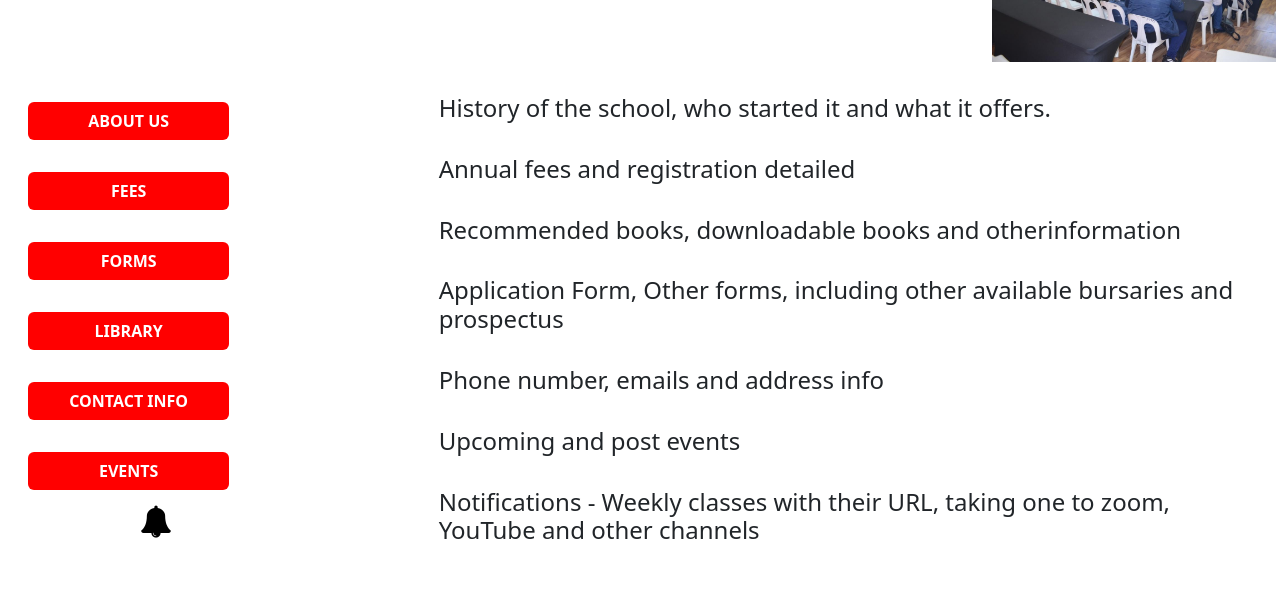
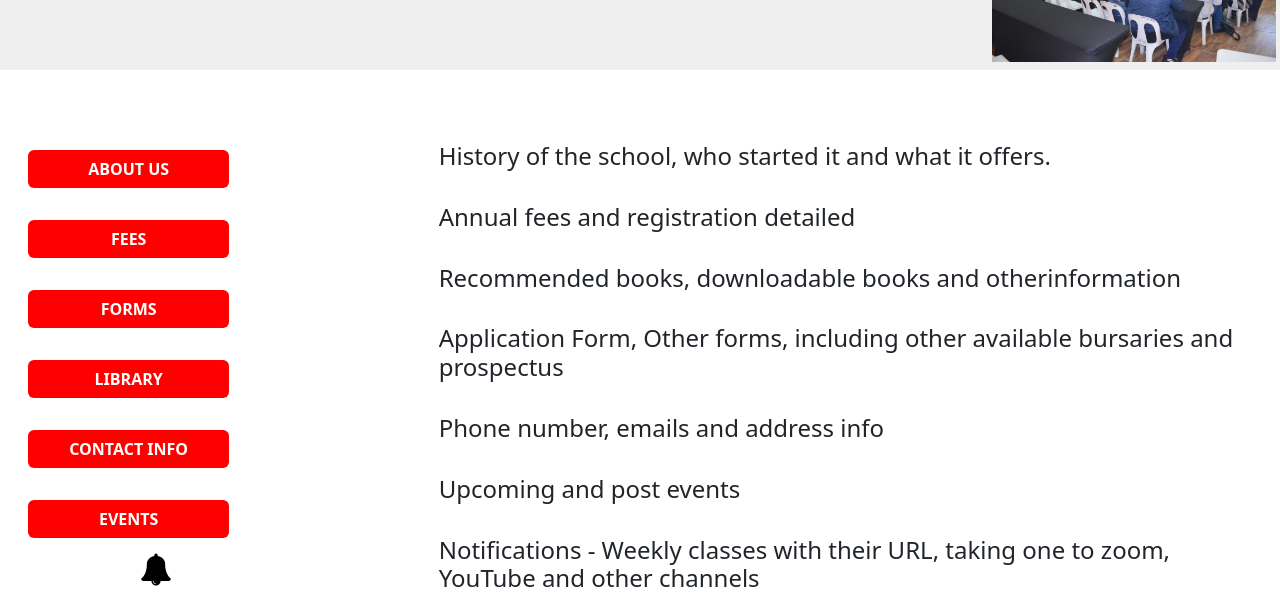
Before and after one commit to Rumbie-Mudzie7/Theological-Seminary, a React (Create React App) app: page / in a window 1280 px wide. Shown: the part 851-1449 px from the top of the page. Before the commit the page ends 1404 px from the top, so only its background shows below. Built offline with nearby package versions, Linux system fonts and the light colour scheme.

Commit message:
Added Applications component

```diff
--- a/src/App.js
+++ b/src/App.js
@@ -1,4 +1,5 @@
 import React from 'react';
+import styled from 'styled-components';
 import SideBar from './components/SideBar';
 import Navbar from './components/Navbar';
 import Galary from './components/Galary';
@@ -6,12 +7,13 @@ import Midsection from './components/Midsection';
 import LeftInfo from './components/InfoSection/menu';
 import RightInfo from './side';
 import './main.css';
+import AppSection from './components/Applications';
 
 function App() {
   return (
     <>
       <Navbar />
-      <div className="container-fluid">
+      <MidSection className="container-fluid">
         <div className="row">
           <div className="col-12 col-md-3">
             <SideBar />
@@ -23,8 +25,8 @@ function App() {
             <Galary />
           </div>
         </div>
-      </div>
-      <div className="container-fluid">
+      </MidSection>
+      <div className="container-fluid pt-5">
         <div className="row">
           <div className="col-12 col-md-4">
             <LeftInfo />
@@ -34,8 +36,13 @@ function App() {
           </div>
         </div>
       </div>
+      <AppSection />
     </>
   );
 }
 
+const MidSection = styled.div`
+  background-color: #EFEFEF;
+`;
+
 export default App;
```
